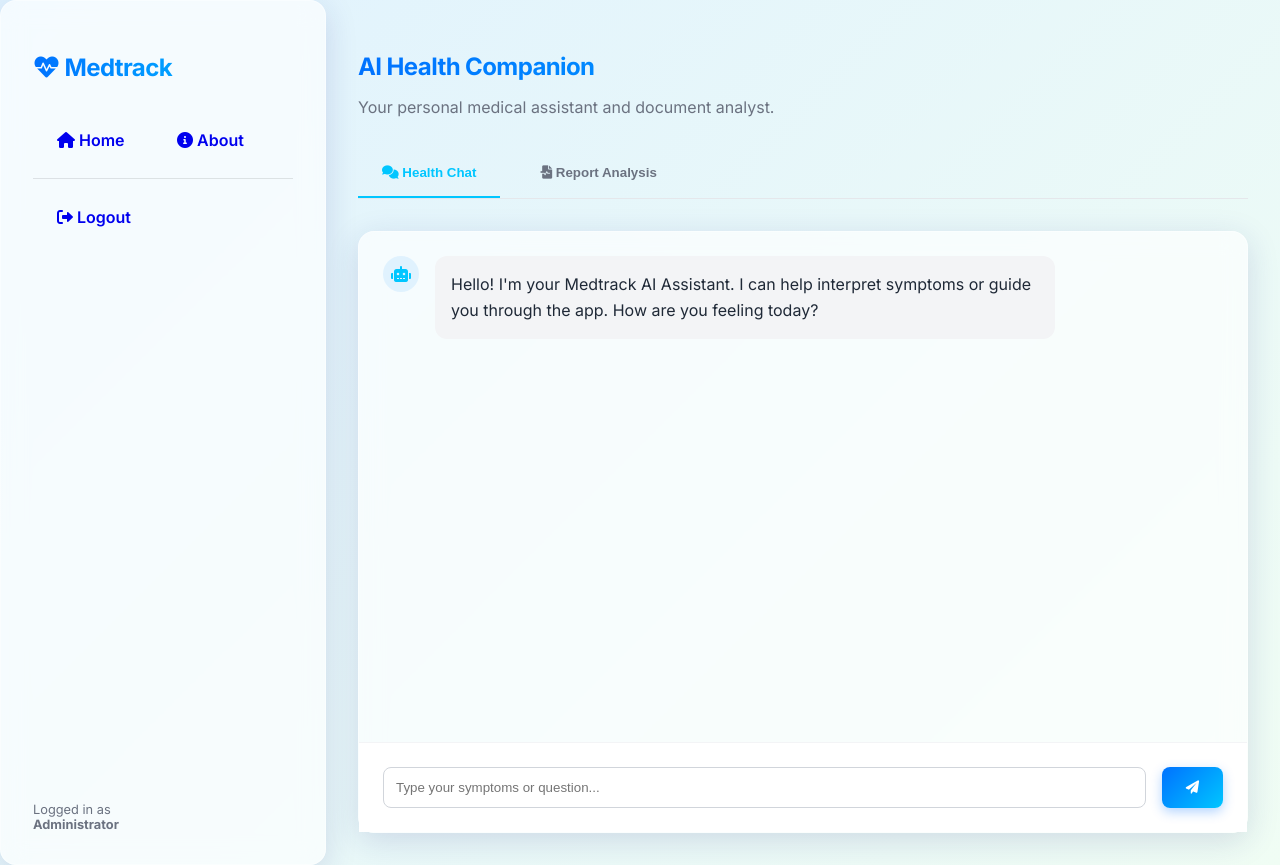
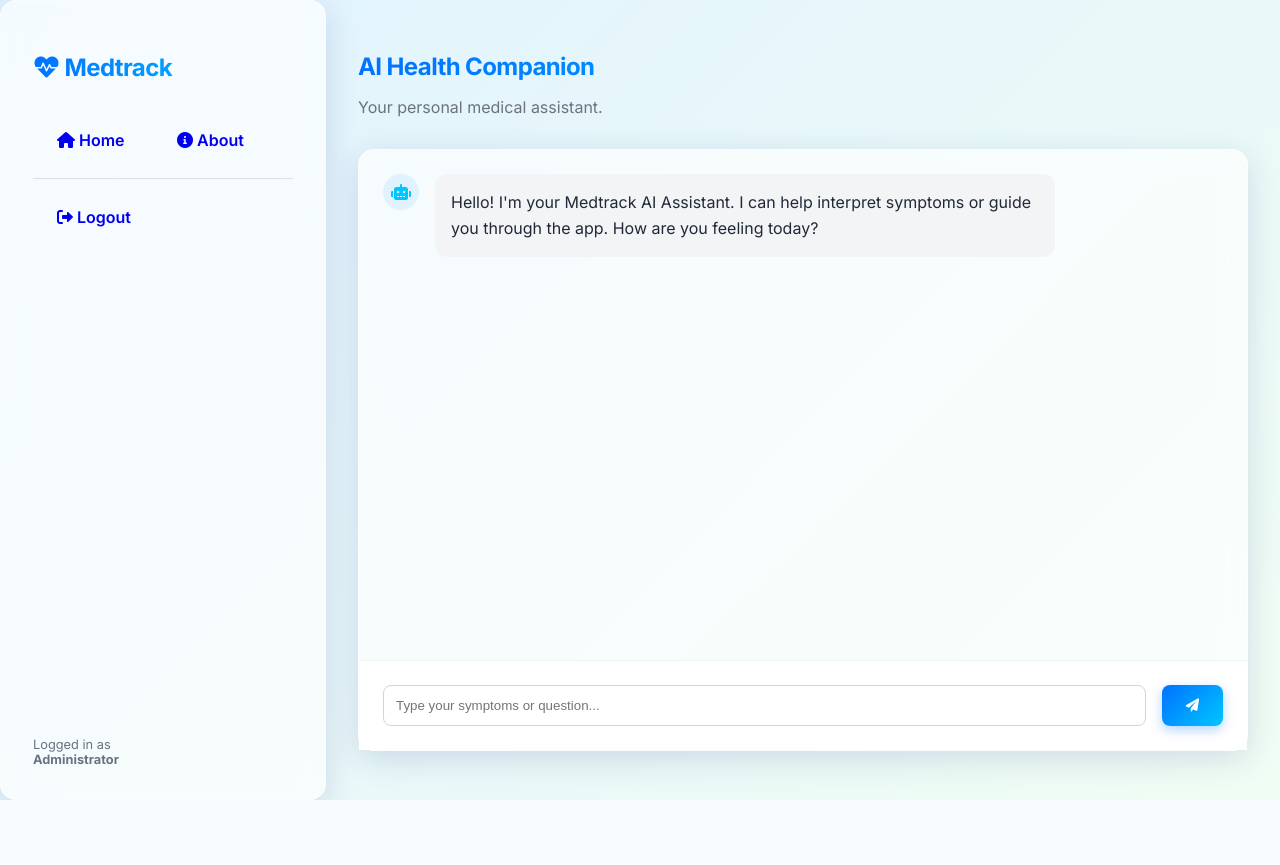
Before and after one commit to prasannabme2022/AWS-Captone-project, a Flask app: template templates/patient/assistant.html in a window 1280 px wide. After the commit the page ends 800 px from the top, so only its background shows below. Run offline with Flask 3, Linux system fonts and the light colour scheme; the template is opened without the code that fills it, so the values that code supplies are empty; the visitor is signed in with stand-in values (Sample User, id 1).

Commit message:
refactor: Remove Report Analysis tab from AI Health Companion, keep chat only

```diff
--- a/templates/patient/assistant.html
+++ b/templates/patient/assistant.html
@@ -3,23 +3,10 @@
 {% block content %}
 <div style="max-width: 1000px; margin: 0 auto;">
     <h2 class="text-gradient" style="margin-bottom: 0.5rem;">AI Health Companion</h2>
-    <p style="color: #6b7280; margin-bottom: 2rem;">Your personal medical assistant and document analyst.</p>
+    <p style="color: #6b7280; margin-bottom: 2rem;">Your personal medical assistant.</p>
 
-    <!-- Tabs -->
-    <div style="display: flex; gap: 1rem; margin-bottom: 2rem; border-bottom: 1px solid #e5e7eb;">
-        <button onclick="switchTab('chat')" id="tab-chat" class="tab-btn active"
-            style="padding: 1rem 1.5rem; background: none; border: none; font-weight: 600; color: var(--primary); border-bottom: 2px solid var(--primary); cursor: pointer;">
-            <i class="fas fa-comments"></i> Health Chat
-        </button>
-        <button onclick="switchTab('analyze')" id="tab-analyze" class="tab-btn"
-            style="padding: 1rem 1.5rem; background: none; border: none; font-weight: 600; color: #6b7280; border-bottom: 2px solid transparent; cursor: pointer;">
-            <i class="fas fa-file-medical-alt"></i> Report Analysis
-        </button>
-    </div>
-
-    <!-- Chat Tab -->
-    <div id="view-chat" class="glass-panel"
-        style="display: block; height: 600px; display: flex; flex-direction: column; padding: 0;">
+    <!-- Chat Interface -->
+    <div class="glass-panel" style="height: 600px; display: flex; flex-direction: column; padding: 0;">
         <div id="chat-history"
             style="flex: 1; padding: 1.5rem; overflow-y: auto; display: flex; flex-direction: column; gap: 1rem;">
             <!-- Welcome Message -->
@@ -43,79 +30,9 @@
             </form>
         </div>
     </div>
-
-    <!-- Analysis Tab -->
-    <div id="view-analyze" style="display: none;">
-        <div class="glass-panel" style="padding: 2rem;">
-            <div style="text-align: center; margin-bottom: 2rem;">
-                <i class="fas fa-microscope" style="font-size: 3rem; color: var(--secondary); margin-bottom: 1rem;"></i>
-                <h3>Upload Medical Report</h3>
-                <p style="color: #6b7280;">Upload X-Rays, Lab Reports, or Prescriptions for instant AI analysis.</p>
-            </div>
-
-            <form action="{{ url_for('analyze_report') }}" method="POST" enctype="multipart/form-data"
-                style="max-width: 500px; margin: 0 auto; border: 2px dashed #e5e7eb; padding: 2rem; border-radius: 12px; text-align: center;">
-
-                <input type="file" name="file" id="file-upload" class="form-input" accept=".jpg,.jpeg,.png,.pdf"
-                    required style="margin-bottom: 1.5rem;">
-
-                <div class="form-group">
-                    <label class="form-label" style="text-align: left;">Additional Context (Symptoms)</label>
-                    <textarea name="symptoms" class="form-input" rows="3"
-                        placeholder="e.g. Having fever since yesterday..."></textarea>
-                </div>
-
-                <button type="submit" class="btn btn-primary" style="width: 100%;">
-                    <i class="fas fa-magic"></i> Analyze Document
-                </button>
-            </form>
-
-            {% if analysis_result %}
-            <div style="margin-top: 3rem; animation: fadeIn 0.5s;">
-                <h3 style="margin-bottom: 1rem;">Analysis Results</h3>
-                <div style="background: #f0fdf4; border: 1px solid #bbf7d0; padding: 1.5rem; border-radius: 12px;">
-                    <div style="display: flex; justify-content: space-between; margin-bottom: 1rem;">
-                        <span style="font-weight: bold; color: #15803d;">Prediction: {{ analysis_result.prediction
-                            }}</span>
-                        <span
-                            style="background: white; padding: 0.2rem 0.8rem; border-radius: 99px; font-size: 0.9rem; color: #166534; border: 1px solid #bbf7d0;">
-                            Confidence: {{ analysis_result.confidence }}
-                        </span>
-                    </div>
-                    <p style="color: #14532d; line-height: 1.6;">{{ analysis_result.summary }}</p>
-
-                    <div
-                        style="margin-top: 1rem; border-top: 1px solid #bbf7d0; padding-top: 1rem; font-size: 0.9rem; color: #166534;">
-                        <strong>Key Findings:</strong><br>
-                        • {{ analysis_result.modality_analysis.text_features }}<br>
-                        • {{ analysis_result.modality_analysis.image_features }}
-                    </div>
-                </div>
-                <p style="font-size: 0.8rem; color: #9ca3af; margin-top: 1rem; text-align: center;">
-                    * AI analysis is for reference only. Please consult a doctor for official diagnosis.
-                </p>
-            </div>
-            {% endif %}
-        </div>
-    </div>
 </div>
 
 <script>
-    function switchTab(tab) {
-        // Update Buttons
-        document.querySelectorAll('.tab-btn').forEach(btn => {
-            btn.style.color = '#6b7280';
-            btn.style.borderBottomColor = 'transparent';
-        });
-        const activeBtn = document.getElementById(`tab-${tab}`);
-        activeBtn.style.color = 'var(--primary)';
-        activeBtn.style.borderBottomColor = 'var(--primary)';
-
-        // Update Views
-        document.getElementById('view-chat').style.display = tab === 'chat' ? 'flex' : 'none';
-        document.getElementById('view-analyze').style.display = tab === 'analyze' ? 'block' : 'none';
-    }
-
     async function sendAiMessage(e) {
         e.preventDefault();
         const input = document.getElementById('ai-input');
```
